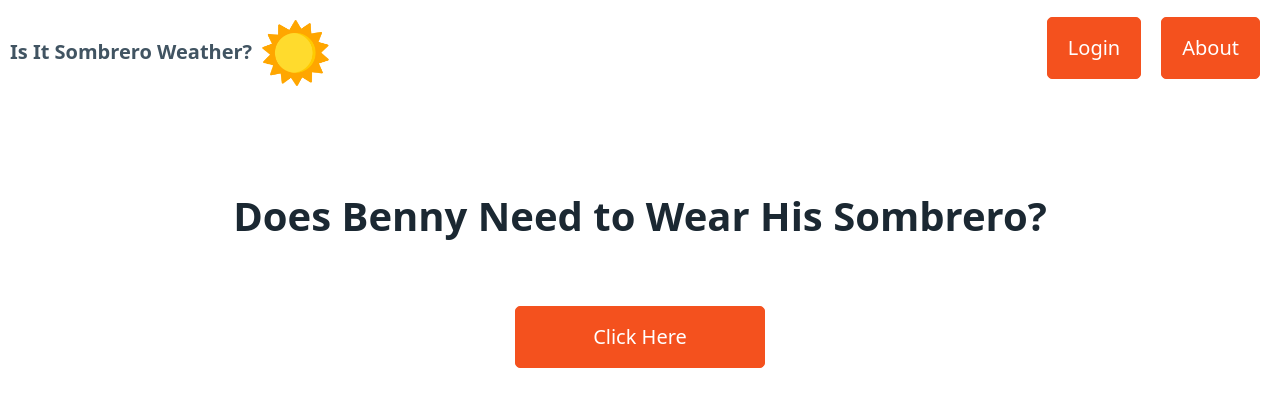
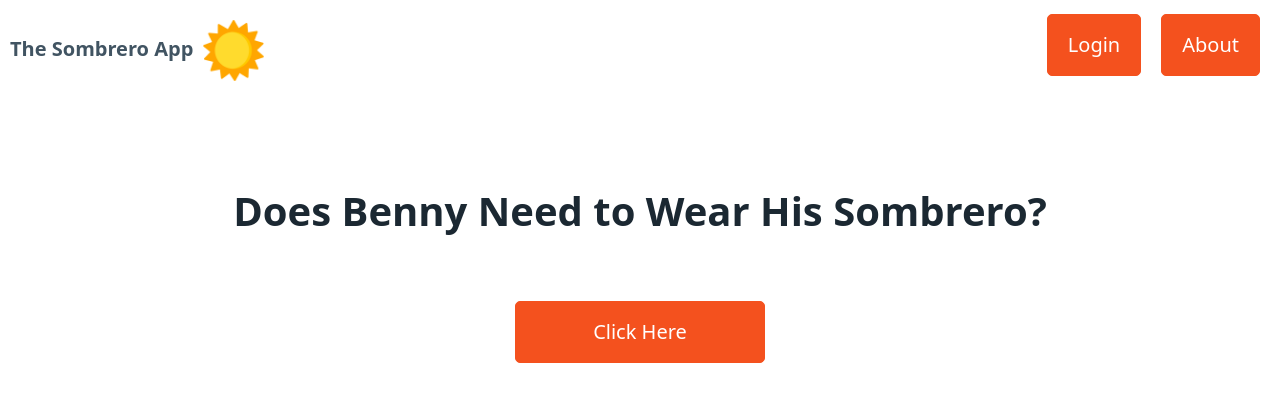
Before and after one commit to bash7325/sombrero-2.0, a website: page public/index.html in a window 1280 px wide. Drawn offline with nearby package versions, Linux system fonts and the light colour scheme.

Commit message:
rename nav

```diff
--- a/public/index.html
+++ b/public/index.html
@@ -14,7 +14,7 @@
 <body>
     <nav class="navbar">
         <ul>
-            <li><strong>Is It Sombrero Weather?</strong><img id="sunshine" src="./assets/images/sunshine.png"
+            <li><strong>The Sombrero App</strong><img id="sunshine" src="./assets/images/sunshine.png"
                     alt="sunshine" class="sunshine"></li>
         </ul>
         <ul>
```
